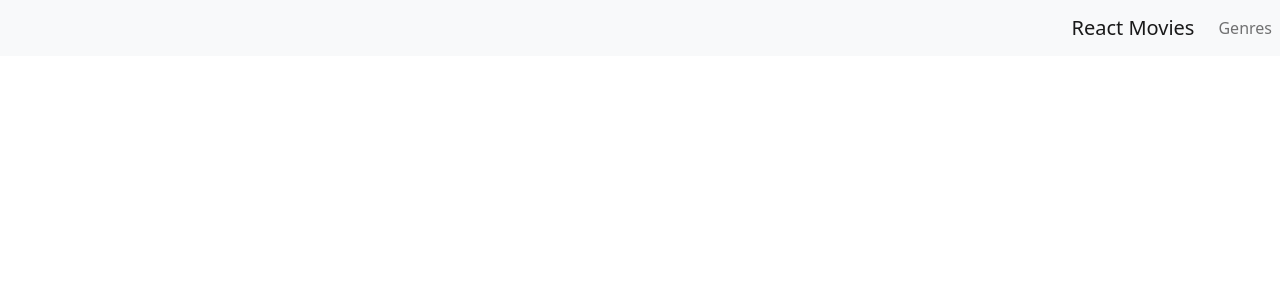
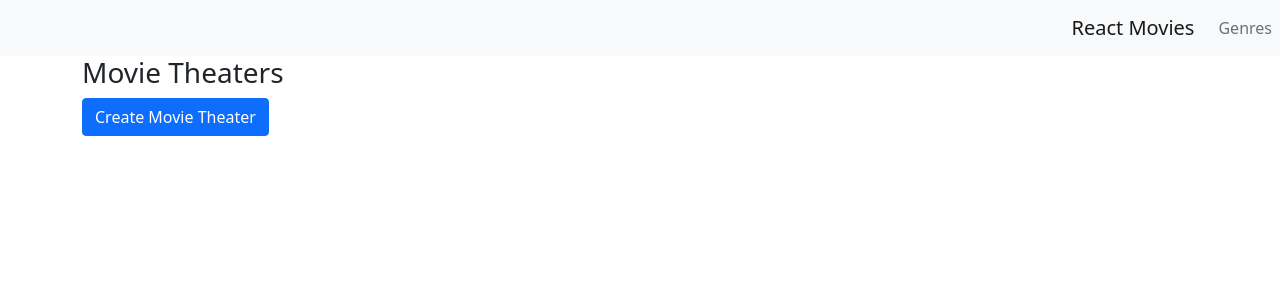
Before and after one commit to Tathagat017/React-TypeScript-Practice, a React (Vite) app in the folder movies-frontend/movies-frontend/: page /movietheaters in a window 1280 px wide. Before the commit this address had no page. Shown: the top 300 px of the page. Built offline with nearby package versions, Linux system fonts and the light colour scheme.

Commit message:
form pages

```diff
--- /dev/null
+++ b/movies-frontend/movies-frontend/src/Genres/CreateGenre.tsx
@@ -0,0 +1,9 @@
+const CreateGenre = () => {
+  return (
+    <>
+      <h3>Create Genre</h3>
+    </>
+  );
+};
+
+export default CreateGenre;
--- /dev/null
+++ b/movies-frontend/movies-frontend/src/Genres/EditGenre.tsx
@@ -0,0 +1,9 @@
+const EditGenre = () => {
+  return (
+    <>
+      <h3>Edit Genre</h3>
+    </>
+  );
+};
+
+export default EditGenre;
--- a/movies-frontend/movies-frontend/src/Genres/IndexGenres.tsx
+++ b/movies-frontend/movies-frontend/src/Genres/IndexGenres.tsx
@@ -1,7 +1,12 @@
+import { Link } from "react-router-dom";
+
 const IndexGenres = () => {
   return (
     <>
       <h3>Genres</h3>
+      <Link className="btn btn-primary " to="/genre/create">
+        Create Genre
+      </Link>
     </>
   );
 };
--- /dev/null
+++ b/movies-frontend/movies-frontend/src/MovieTheaters/CreateMovieThreaters.tsx
@@ -0,0 +1,9 @@
+const CreateMovieTheater = () => {
+  return (
+    <>
+      <h3>Create Movie Theater</h3>
+    </>
+  );
+};
+
+export default CreateMovieTheater;
--- /dev/null
+++ b/movies-frontend/movies-frontend/src/MovieTheaters/EditMovieThreaters.tsx
@@ -0,0 +1,9 @@
+const EditMovieTheater = () => {
+  return (
+    <>
+      <h3>Edit Movie Theater</h3>
+    </>
+  );
+};
+
+export default EditMovieTheater;
--- /dev/null
+++ b/movies-frontend/movies-frontend/src/MovieTheaters/IndexMovieTheaters.tsx
@@ -0,0 +1,14 @@
+import { Link } from "react-router-dom";
+
+const IndexMovieTheaters = () => {
+  return (
+    <>
+      <h3>Movie Theaters</h3>
+      <Link className="btn btn-primary " to="/movietheater/create">
+        Create Movie Theater
+      </Link>
+    </>
+  );
+};
+
+export default IndexMovieTheaters;
--- /dev/null
+++ b/movies-frontend/movies-frontend/src/actors/CreateActor.tsx
@@ -0,0 +1,9 @@
+const CreateActors = () => {
+  return (
+    <>
+      <h3>Create Actors</h3>
+    </>
+  );
+};
+
+export default CreateActors;
--- /dev/null
+++ b/movies-frontend/movies-frontend/src/actors/EditActors.tsx
@@ -0,0 +1,9 @@
+const EditActors = () => {
+  return (
+    <>
+      <h3>Edit Actors</h3>
+    </>
+  );
+};
+
+export default EditActors;
--- /dev/null
+++ b/movies-frontend/movies-frontend/src/actors/IndexActors.tsx
@@ -0,0 +1,14 @@
+import { Link } from "react-router-dom";
+
+const IndexActors = () => {
+  return (
+    <>
+      <h3>Actors</h3>
+      <Link className="btn btn-primary " to="/actors/create">
+        Create Actors
+      </Link>
+    </>
+  );
+};
+
+export default IndexActors;
--- a/movies-frontend/movies-frontend/src/movies/IndividualMovie.tsx
+++ b/movies-frontend/movies-frontend/src/movies/IndividualMovie.tsx
@@ -3,7 +3,7 @@ import css from "./IndividualMovie.model.css";
 const IndividualMovie = ({ id, title, poster }: moviesDTO) => {
   const buildLink = () => `/movie/${id}`;
   return (
-    <div key={id} className={css.main} id="main">
+    <div key={id} className={css["main"]} id="main">
       <a href={buildLink()}>
         <img src={poster}></img>
       </a>
--- a/movies-frontend/movies-frontend/src/utils/Loading.tsx
+++ b/movies-frontend/movies-frontend/src/utils/Loading.tsx
@@ -1,4 +1,3 @@
-import React from "react";
 import css from "./Loading.module.css";
 const Loading = () => {
   return (
```
Also changed, not shown: movies-frontend/movies-frontend/src/Routes/route-config.ts (+20 -1 lines).
